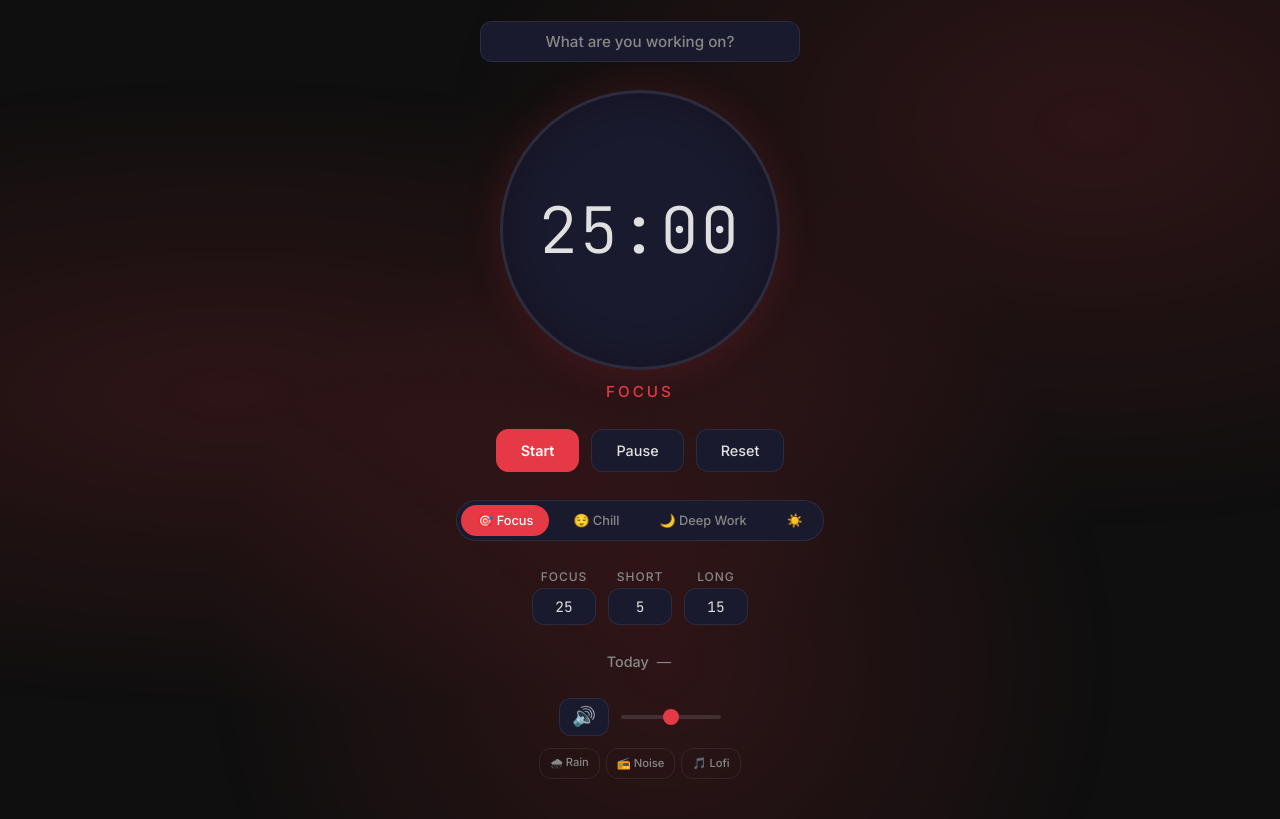
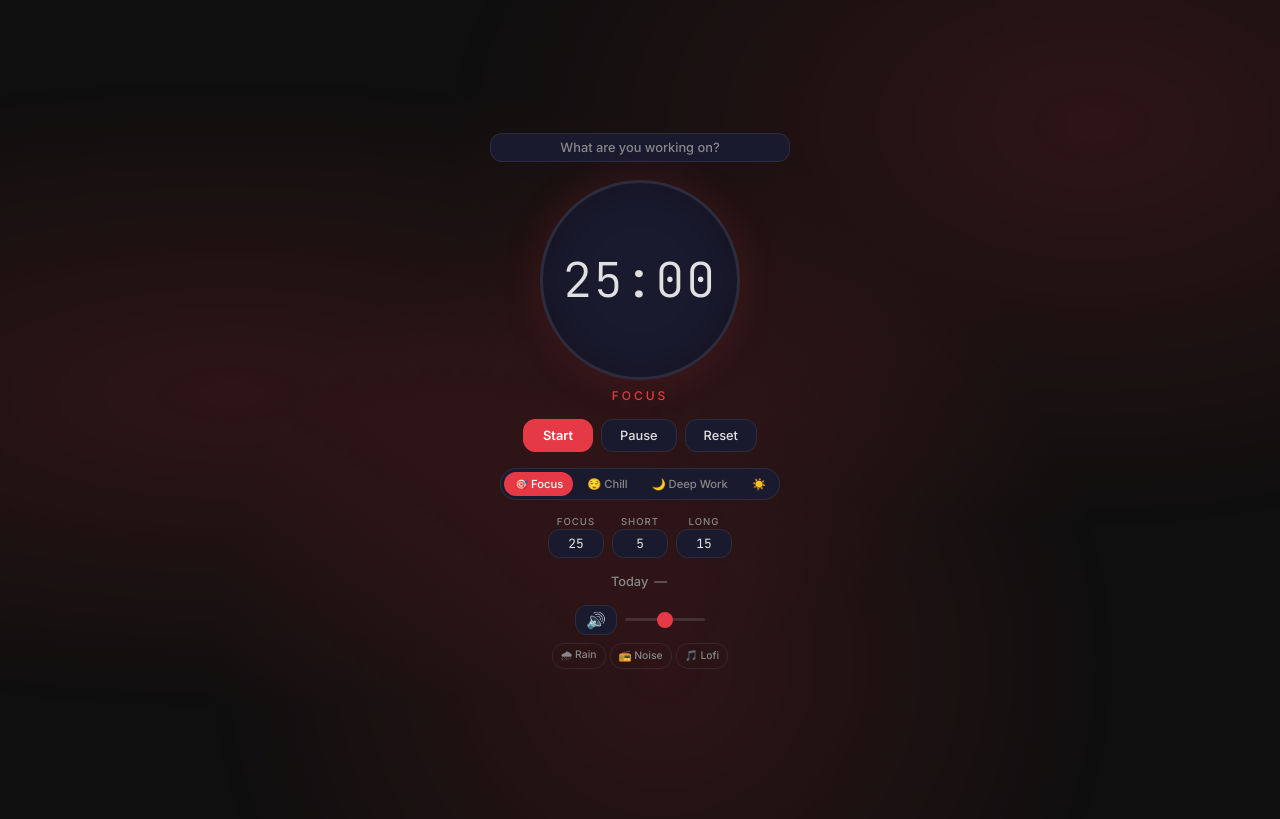
Before and after one commit to thaz1naung/Pomodoro-Timer, a plain HTML site: page index.html in a window 1280 px wide. Drawn offline with Linux system fonts and the light colour scheme.

Commit message:
fix: compress layout to fit in 100vh (no scroll)
- Reduced main gap 28px → 16px, padding 40px → 16px
- Timer ring 280px → 200px, timer text smaller
- Tighter button, theme, duration, sound spacing
- Body overflow: hidden, height: 100vh
- All features preserved, no scroll on 1280x800

```diff
--- a/style.css
+++ b/style.css
@@ -74,8 +74,8 @@ body {
   display: flex;
   align-items: center;
   justify-content: center;
-  min-height: 100vh;
-  overflow-x: hidden;
+  height: 100vh;
+  overflow: hidden;
   position: relative;
 }
 
@@ -115,8 +115,8 @@ main {
   display: flex;
   flex-direction: column;
   align-items: center;
-  gap: 28px;
-  padding: 40px 24px;
+  gap: 16px;
+  padding: 16px 24px;
   width: 100%;
   max-width: 420px;
 }
@@ -125,7 +125,7 @@ main {
 .task-section {
   width: 100%;
   text-align: center;
-  min-height: 40px;
+  min-height: 32px;
   display: flex;
   align-items: center;
   justify-content: center;
@@ -133,11 +133,11 @@ main {
 
 .task-input {
   font-family: var(--font-body);
-  font-size: 0.95rem;
+  font-size: 0.8rem;
   font-weight: 500;
-  padding: 10px 16px;
+  padding: 6px 12px;
   width: 100%;
-  max-width: 320px;
+  max-width: 300px;
   border: 1px solid var(--border);
   border-radius: var(--radius);
   background: var(--surface);
@@ -175,12 +175,12 @@ main {
   display: flex;
   flex-direction: column;
   align-items: center;
-  gap: 12px;
+  gap: 8px;
 }
 
 .timer-ring {
-  width: min(280px, 70vw);
-  height: min(280px, 70vw);
+  width: min(200px, 50vw);
+  height: min(200px, 50vw);
   border-radius: 50%;
   border: 3px solid var(--border);
   background: var(--surface);
@@ -196,7 +196,7 @@ main {
 
 .timer-text {
   font-family: var(--font-mono);
-  font-size: clamp(2.5rem, 10vw, 4rem);
+  font-size: clamp(2rem, 8vw, 3rem);
   font-weight: 300;
   letter-spacing: 2px;
   color: var(--text);
@@ -204,7 +204,7 @@ main {
 }
 
 .session-label {
-  font-size: 0.95rem;
+  font-size: 0.75rem;
   font-weight: 500;
   color: var(--accent);
   text-transform: uppercase;
@@ -215,16 +215,16 @@ main {
 /* === Controls === */
 .controls {
   display: flex;
-  gap: 12px;
+  gap: 8px;
   width: 100%;
   justify-content: center;
 }
 
 .btn {
   font-family: var(--font-body);
-  font-size: 0.9rem;
+  font-size: 0.8rem;
   font-weight: 500;
-  padding: 12px 24px;
+  padding: 8px 18px;
   border: 1px solid var(--border);
   border-radius: var(--radius);
   background: var(--surface);
@@ -235,7 +235,7 @@ main {
     transform 0.15s ease,
     box-shadow 0.15s ease;
   user-select: none;
-  min-width: 80px;
+  min-width: 70px;
 }
 
 .btn:hover {
@@ -263,7 +263,7 @@ main {
 /* === Duration Settings === */
 .duration-section {
   display: flex;
-  gap: 12px;
+  gap: 8px;
   width: 100%;
   justify-content: center;
 }
@@ -272,11 +272,11 @@ main {
   display: flex;
   flex-direction: column;
   align-items: center;
-  gap: 4px;
+  gap: 2px;
 }
 
 .duration-label {
-  font-size: 0.75rem;
+  font-size: 0.6rem;
   font-weight: 500;
   color: var(--text-secondary);
   text-transform: uppercase;
@@ -285,10 +285,10 @@ main {
 
 .duration-input {
   font-family: var(--font-mono);
-  font-size: 0.9rem;
+  font-size: 0.8rem;
   font-weight: 400;
-  padding: 8px 6px;
-  width: 64px;
+  padding: 5px 4px;
+  width: 56px;
   border: 1px solid var(--border);
   border-radius: var(--radius);
   background: var(--surface);
@@ -311,18 +311,18 @@ main {
 /* === Theme Switcher === */
 .theme-switcher {
   display: flex;
-  gap: 8px;
+  gap: 4px;
   background: var(--surface);
   border-radius: var(--radius-lg);
-  padding: 4px;
+  padding: 3px;
   border: 1px solid var(--border);
 }
 
 .theme-btn {
   font-family: var(--font-body);
-  font-size: 0.8rem;
+  font-size: 0.7rem;
   font-weight: 500;
-  padding: 8px 16px;
+  padding: 5px 10px;
   border: none;
   border-radius: calc(var(--radius-lg) - 4px);
   background: transparent;
@@ -348,8 +348,8 @@ main {
 .streak-section {
   display: flex;
   align-items: center;
-  gap: 8px;
-  font-size: 0.9rem;
+  gap: 6px;
+  font-size: 0.8rem;
   color: var(--text-secondary);
 }
 
@@ -365,23 +365,23 @@ main {
 .sound-section {
   display: flex;
   align-items: center;
-  gap: 12px;
+  gap: 8px;
   flex-wrap: wrap;
   justify-content: center;
 }
 
 .bg-sound-group {
   display: flex;
-  gap: 6px;
+  gap: 4px;
   width: 100%;
   justify-content: center;
 }
 
 .bg-sound-btn {
   font-family: var(--font-body);
-  font-size: 0.7rem;
+  font-size: 0.65rem;
   font-weight: 500;
-  padding: 5px 10px;
+  padding: 3px 8px;
   border: 1px solid var(--border);
   border-radius: var(--radius);
   background: transparent;
@@ -409,8 +409,8 @@ main {
 }
 
 .btn-icon {
-  font-size: 1.2rem;
-  padding: 8px 12px;
+  font-size: 1rem;
+  padding: 6px 10px;
   min-width: unset;
   line-height: 1;
   border-radius: var(--radius);
@@ -419,11 +419,11 @@ main {
 .volume-slider {
   -webkit-appearance: none;
   appearance: none;
-  height: 4px;
+  height: 3px;
   border-radius: 2px;
   background: rgba(255, 255, 255, 0.12);
   outline: none;
-  width: 100px;
+  width: 80px;
 }
 
 .volume-slider::-webkit-slider-thumb {
```
